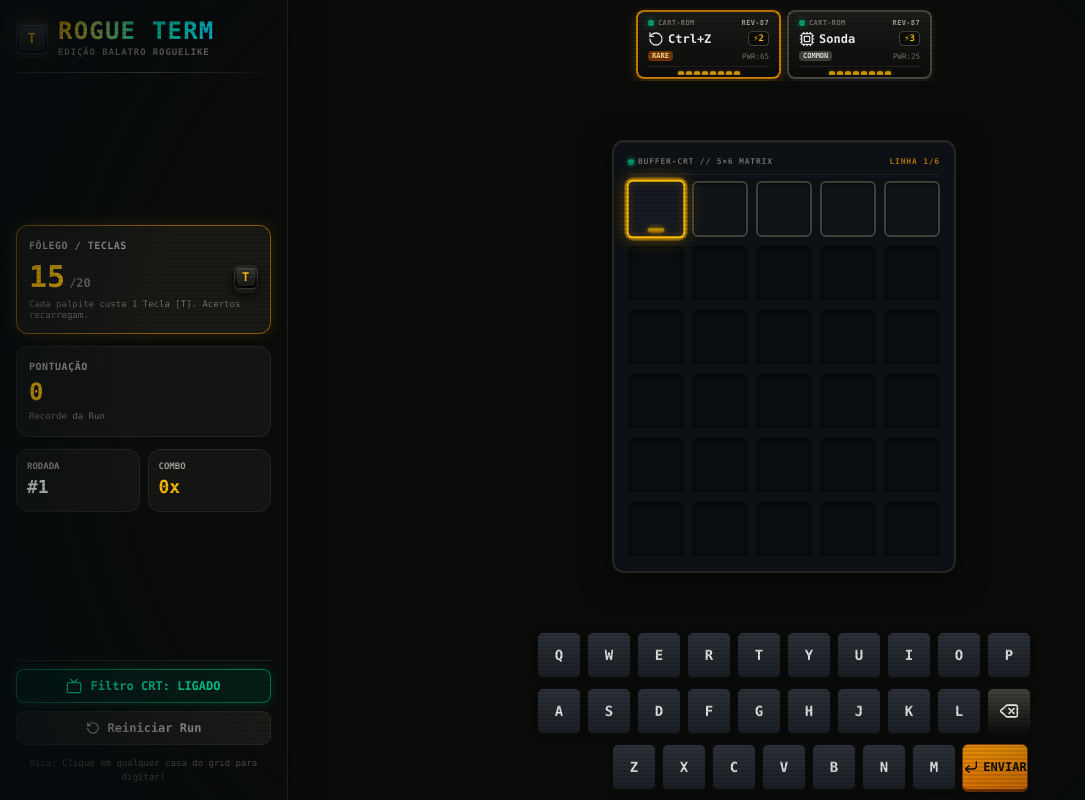
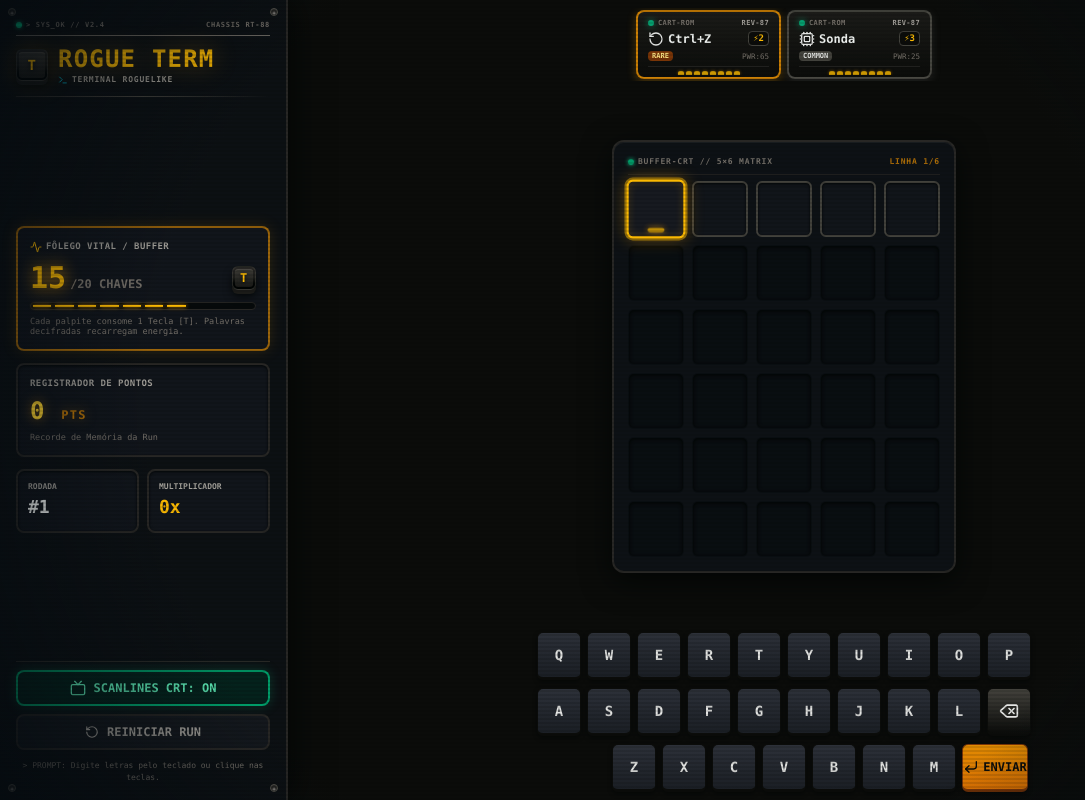
Before and after one commit to mariogomesbarbosa/rogue-term, a Next.js app: page / in a window 1280 px wide. Shown: the whole page, without its empty margins (0-1085 px from the left). Built offline with nearby package versions, Linux system fonts and the light colour scheme.

Commit message:
feat(visual): refinar sidebar e header no estilo painel mainframe industrial

```diff
--- a/src/components/BalatroSidebar.tsx
+++ b/src/components/BalatroSidebar.tsx
@@ -3,7 +3,7 @@
 import React from 'react';
 import { useGameStore } from '@/store/gameStore';
 import { KeycapIcon } from './KeycapIcon';
-import { Tv, RotateCcw, Flame, ShieldAlert } from 'lucide-react';
+import { Tv, RotateCcw, Flame, ShieldAlert, Terminal, Activity } from 'lucide-react';
 
 export const BalatroSidebar: React.FC = () => {
   const {
@@ -18,78 +18,123 @@ export const BalatroSidebar: React.FC = () => {
   } = useGameStore();
 
   const isLowKeys = keys <= 3;
+  const keyRatio = Math.max(0, Math.min(1, keys / maxKeys));
 
   return (
-    <aside className="hidden md:flex w-64 lg:w-72 h-full bg-stone-950/90 border-r border-stone-800/80 p-4 flex-col justify-between select-none shadow-[4px_0_24px_rgba(0,0,0,0.5)] z-20 font-mono">
-      {/* Topo: Logo & Identidade Balatro */}
-      <div className="flex flex-col gap-2">
+    <aside className="hidden md:flex w-64 lg:w-72 h-full bg-[#0d0e12] border-r-2 border-stone-800 p-4 flex-col justify-between select-none shadow-[6px_0_30px_rgba(0,0,0,0.7)] z-20 font-mono relative overflow-hidden">
+      {/* Parafusos industriais nos 4 cantos da carcaça do rack */}
+      <div className="absolute top-2 left-2 w-2 h-2 rounded-full border border-stone-600 bg-stone-800 flex items-center justify-center text-[6px] text-stone-400 font-bold select-none pointer-events-none">
+        +
+      </div>
+      <div className="absolute top-2 right-2 w-2 h-2 rounded-full border border-stone-600 bg-stone-800 flex items-center justify-center text-[6px] text-stone-400 font-bold select-none pointer-events-none">
+        +
+      </div>
+      <div className="absolute bottom-2 left-2 w-2 h-2 rounded-full border border-stone-600 bg-stone-800 flex items-center justify-center text-[6px] text-stone-400 font-bold select-none pointer-events-none">
+        +
+      </div>
+      <div className="absolute bottom-2 right-2 w-2 h-2 rounded-full border border-stone-600 bg-stone-800 flex items-center justify-center text-[6px] text-stone-400 font-bold select-none pointer-events-none">
+        +
+      </div>
+
+      {/* Topo: Logo & Serigrafia Mainframe */}
+      <div className="flex flex-col gap-2 pt-1">
+        <div className="flex items-center justify-between text-[7px] text-stone-500 font-mono font-bold tracking-widest uppercase border-b border-stone-850 pb-1">
+          <span className="flex items-center gap-1">
+            <span className="w-1.5 h-1.5 rounded-full bg-emerald-400 animate-pulse shadow-[0_0_4px_#10b981]" />
+            <span>&gt; SYS_OK // V2.4</span>
+          </span>
+          <span>CHASSIS RT-88</span>
+        </div>
+
         <div className="flex items-center gap-2.5">
           <KeycapIcon size="md" label="T" glow />
           <div className="flex flex-col">
-            <h1 className="text-xl lg:text-2xl font-black tracking-wider text-transparent bg-clip-text bg-gradient-to-r from-amber-400 via-emerald-400 to-cyan-400 drop-shadow-[0_2px_4px_rgba(0,0,0,0.8)] leading-tight">
+            <h1 className="text-xl lg:text-2xl font-black tracking-wider text-amber-400 drop-shadow-[0_0_12px_rgba(245,158,11,0.4)] leading-tight">
               ROGUE TERM
             </h1>
-            <span className="text-[9px] uppercase tracking-widest text-stone-500 font-bold">
-              Edição Balatro Roguelike
+            <span className="text-[8px] uppercase tracking-widest text-stone-400 font-bold flex items-center gap-1">
+              <Terminal className="w-2.5 h-2.5 text-cyan-400" />
+              <span>TERMINAL ROGUELIKE</span>
             </span>
           </div>
         </div>
 
-        <div className="h-px w-full bg-gradient-to-r from-stone-800 via-stone-700 to-transparent my-1" />
+        <div className="h-px w-full bg-gradient-to-r from-stone-800 via-stone-700 to-transparent my-0.5" />
       </div>
 
-      {/* Painel Central: Status da Run Estilo Console Balatro */}
+      {/* Painel Central: Status da Run Estilo Console Mainframe */}
       <div className="flex flex-col gap-3 my-auto">
-        {/* Painel de Teclas [T] (Recurso Vital) */}
+        {/* Painel de Teclas [T] (Recurso Vital / Tensão de Fôlego) */}
         <div
-          className={`rounded-xl border p-3 flex flex-col gap-1 transition-all ${
+          className={`rounded-lg border-2 p-3 flex flex-col gap-1.5 transition-all relative overflow-hidden ${
             isLowKeys
-              ? 'bg-rose-950/70 border-rose-600 shadow-[0_0_20px_rgba(225,29,72,0.3)] animate-pulse'
-              : 'bg-stone-900/90 border-amber-500/50 shadow-[0_0_15px_rgba(245,158,11,0.15)]'
+              ? 'bg-rose-950/60 border-rose-500/80 shadow-[0_0_20px_rgba(225,29,72,0.35)] animate-pulse'
+              : 'bg-[#12131a] border-amber-500/60 shadow-[0_0_15px_rgba(245,158,11,0.15)]'
           }`}
         >
           <div className="flex items-center justify-between">
-            <span className="text-[10px] uppercase font-bold tracking-wider text-stone-400">
-              Fôlego / Teclas
+            <span className="text-[9px] uppercase font-bold tracking-wider text-stone-400 flex items-center gap-1">
+              <Activity className="w-3 h-3 text-amber-400" />
+              <span>FÔLEGO VITAL / BUFFER</span>
             </span>
-            {isLowKeys && <ShieldAlert className="w-3.5 h-3.5 text-rose-400" />}
+            {isLowKeys && <ShieldAlert className="w-3.5 h-3.5 text-rose-400 animate-bounce" />}
           </div>
 
-          <div className="flex items-center justify-between mt-0.5">
+          <div className="flex items-center justify-between">
             <div className="flex items-baseline gap-1">
-              <span className={`text-2xl lg:text-3xl font-black ${isLowKeys ? 'text-rose-400' : 'text-amber-400'}`}>
+              <span className={`text-2xl lg:text-3xl font-black ${isLowKeys ? 'text-rose-400 drop-shadow-[0_0_8px_#f43f5e]' : 'text-amber-400 drop-shadow-[0_0_8px_#f59e0b]'}`}>
                 {keys}
               </span>
-              <span className="text-xs text-stone-500 font-bold">/{maxKeys}</span>
+              <span className="text-xs text-stone-500 font-bold">/{maxKeys} CHAVES</span>
             </div>
             <KeycapIcon size="sm" label="T" glow={isLowKeys} />
           </div>
 
-          <span className="text-[9px] text-stone-500 leading-tight">
-            Cada palpite custa 1 Tecla [T]. Acertos recarregam.
+          {/* Medidor Segmentado de Fôlego (Barras LED retrô) */}
+          <div className="w-full flex gap-1 h-2 bg-black/60 p-0.5 rounded border border-stone-800">
+            {Array.from({ length: 10 }).map((_, i) => {
+              const segmentThreshold = (i + 1) / 10;
+              const isFilled = keyRatio >= segmentThreshold;
+              return (
+                <div
+                  key={i}
+                  className={`flex-1 rounded-2xs transition-all ${
+                    isFilled
+                      ? isLowKeys
+                        ? 'bg-rose-500 shadow-[0_0_4px_#f43f5e]'
+                        : 'bg-amber-400 shadow-[0_0_4px_#f59e0b]'
+                      : 'bg-stone-850 opacity-40'
+                  }`}
+                />
+              );
+            })}
+          </div>
+
+          <span className="text-[8.5px] text-stone-500 leading-tight">
+            Cada palpite consome 1 Tecla [T]. Palavras decifradas recarregam energia.
           </span>
         </div>
 
-        {/* Painel de Pontuação */}
-        <div className="rounded-xl border border-stone-800 bg-stone-900/70 p-3 flex flex-col gap-0.5">
-          <span className="text-[10px] uppercase font-bold tracking-wider text-stone-400">
-            Pontuação
+        {/* Painel de Pontuação - Display Fósforo Âmbar */}
+        <div className="rounded-lg border-2 border-stone-800 bg-[#12131a] p-3 flex flex-col gap-1 shadow-[inset_0_1px_3px_rgba(0,0,0,0.8)]">
+          <span className="text-[9px] uppercase font-bold tracking-wider text-stone-400">
+            REGISTRADOR DE PONTOS
           </span>
-          <span className="text-xl lg:text-2xl font-black text-amber-400 tracking-wide">
-            {score.toLocaleString('pt-BR')}
+          <span className="text-xl lg:text-2xl font-black text-amber-300 tracking-wider font-mono drop-shadow-[0_0_6px_rgba(245,158,11,0.5)]">
+            {score.toLocaleString('pt-BR')} <span className="text-xs text-amber-500/70">PTS</span>
           </span>
-          <span className="text-[9px] text-stone-500">Recorde da Run</span>
+          <span className="text-[8.5px] text-stone-500">Recorde de Memória da Run</span>
         </div>
 
         {/* Painel de Rodada e Combos */}
         <div className="grid grid-cols-2 gap-2">
-          <div className="rounded-xl border border-stone-800 bg-stone-900/70 p-2.5 flex flex-col">
-            <span className="text-[9px] uppercase font-bold text-stone-400">Rodada</span>
+          <div className="rounded-lg border-2 border-stone-800 bg-[#12131a] p-2.5 flex flex-col shadow-[inset_0_1px_3px_rgba(0,0,0,0.8)]">
+            <span className="text-[8px] uppercase font-bold text-stone-400">RODADA</span>
             <span className="text-lg font-black text-stone-100">#{round}</span>
           </div>
 
-          <div className="rounded-xl border border-stone-800 bg-stone-900/70 p-2.5 flex flex-col">
-            <span className="text-[9px] uppercase font-bold text-stone-400">Combo</span>
+          <div className="rounded-lg border-2 border-stone-800 bg-[#12131a] p-2.5 flex flex-col shadow-[inset_0_1px_3px_rgba(0,0,0,0.8)]">
+            <span className="text-[8px] uppercase font-bold text-stone-400">MULTIPLICADOR</span>
             <div className="flex items-center gap-1 text-amber-400">
               {streak > 1 && <Flame className="w-3.5 h-3.5 text-amber-400 animate-pulse" />}
               <span className="text-lg font-black">{streak}x</span>
@@ -98,18 +143,18 @@ export const BalatroSidebar: React.FC = () => {
         </div>
       </div>
 
-      {/* Base: Controles e Atalhos */}
-      <div className="flex flex-col gap-2 pt-2 border-t border-stone-800/80">
+      {/* Base: Controles e Atalhos Industriais */}
+      <div className="flex flex-col gap-2 pt-2 border-t border-stone-800">
         <button
           onClick={toggleCrt}
-          className={`w-full py-2 px-3 rounded-lg border text-xs font-bold transition-all flex items-center justify-center gap-2 ${
+          className={`w-full py-2 px-3 rounded-lg border-2 text-xs font-bold transition-all flex items-center justify-center gap-2 cursor-pointer ${
             crtEnabled
-              ? 'bg-emerald-950/50 border-emerald-600/70 text-emerald-400 shadow-[0_0_12px_rgba(16,185,129,0.2)]'
-              : 'bg-stone-900 border-stone-800 text-stone-400 hover:text-stone-200'
+              ? 'bg-emerald-950/60 border-emerald-500/80 text-emerald-300 shadow-[0_0_12px_rgba(16,185,129,0.25)]'
+              : 'bg-[#15161c] border-stone-800 text-stone-400 hover:text-stone-200 hover:border-stone-700'
           }`}
         >
           <Tv className="w-4 h-4" />
-          <span>Filtro CRT: {crtEnabled ? 'LIGADO' : 'DESLIGADO'}</span>
+          <span>SCANLINES CRT: {crtEnabled ? 'ON' : 'OFF'}</span>
         </button>
 
         <button
@@ -118,14 +163,14 @@ export const BalatroSidebar: React.FC = () => {
               startNewRun();
             }
           }}
-          className="w-full py-2 px-3 rounded-lg bg-stone-900 border border-stone-800 text-stone-400 hover:text-rose-400 hover:border-rose-900/50 text-xs font-bold transition-colors flex items-center justify-center gap-2"
+          className="w-full py-2 px-3 rounded-lg bg-[#15161c] border-2 border-stone-800 text-stone-400 hover:text-rose-400 hover:border-rose-800/80 text-xs font-bold transition-colors flex items-center justify-center gap-2 cursor-pointer"
         >
           <RotateCcw className="w-3.5 h-3.5" />
-          <span>Reiniciar Run</span>
+          <span>REINICIAR RUN</span>
         </button>
 
-        <span className="text-[9px] text-stone-600 text-center mt-1">
-          Dica: Clique em qualquer casa do grid para digitar!
+        <span className="text-[8px] text-stone-500 text-center mt-0.5">
+          &gt; PROMPT: Digite letras pelo teclado ou clique nas teclas.
         </span>
       </div>
     </aside>
```
Also changed, not shown: src/components/Header.tsx (+15 -15 lines).
